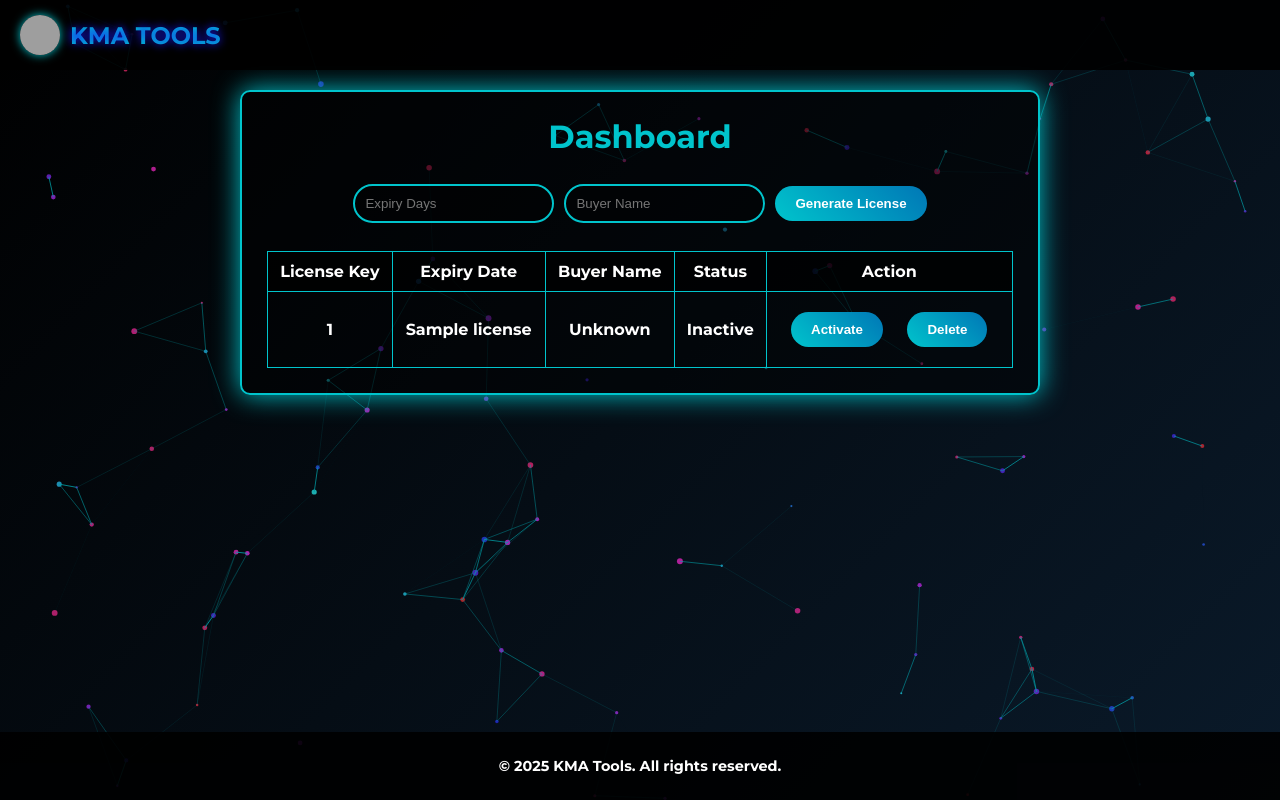
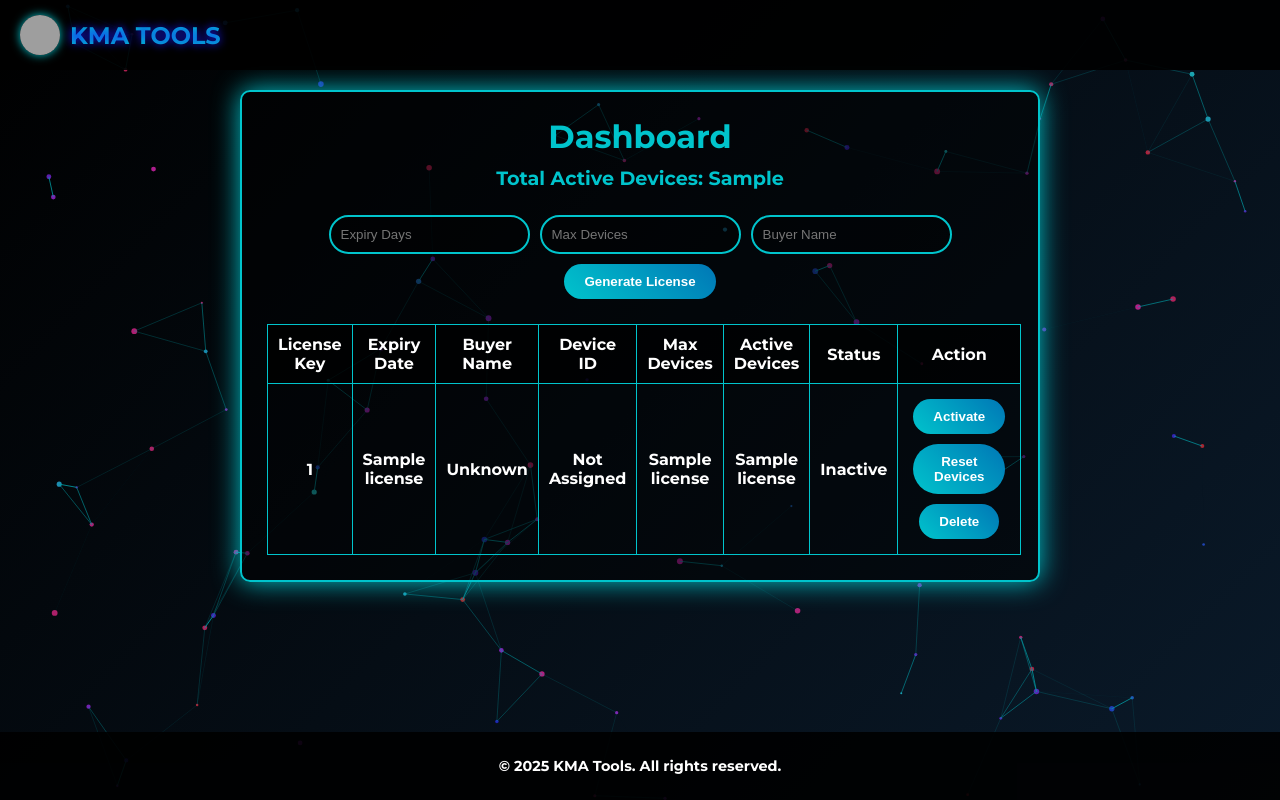
Before and after one commit to amirkma/license-panel, a Flask app: template templates/dashboard.html in a window 1280 px wide. Run offline with Flask 3, Linux system fonts and the light colour scheme; the template is opened without the code that fills it: most values are stand-ins (such as "Sample title", 1, 10 or a date in 2020); some libraries are stand-ins or nearby versions; grey boxes are pictures that could not be loaded.

Commit message:
Update dashboard.html

```diff
--- a/templates/dashboard.html
+++ b/templates/dashboard.html
@@ -48,12 +48,13 @@
             100% { box-shadow: 0 0 10px #00c4cc; }
         }
         .main-text { font-size: 2em; font-weight: bold; margin: 0; background: #00c4cc; -webkit-background-clip: text; background-clip: text; color: transparent; }
+        .summary { font-size: 1.2em; margin: 10px 0; background: #00c4cc; -webkit-background-clip: text; background-clip: text; color: transparent; }
         table { width: 100%; border-collapse: collapse; margin-top: 20px; }
         th, td { border: 1px solid #00c4cc; padding: 10px; text-align: center; }
         th { background-color: rgba(0, 0, 0, 0.7); }
-        .form-group { margin: 20px 0; display: flex; align-items: center; justify-content: center; }
-        .form-group input { padding: 10px; margin-left: 10px; border: 2px solid #00c4cc; border-radius: 25px; background: rgba(0, 0, 0, 0.3); color: #fff; }
-        .action-btn { background: linear-gradient(45deg, #00c4cc, #0077b6); color: #fff; padding: 10px 20px; border: none; border-radius: 25px; text-decoration: none; margin: 10px; font-weight: bold; cursor: pointer; transition: transform 0.3s ease, box-shadow 0.3s ease; }
+        .form-group { margin: 20px 0; display: flex; align-items: center; justify-content: center; flex-wrap: wrap; }
+        .form-group input { padding: 10px; margin: 5px; border: 2px solid #00c4cc; border-radius: 25px; background: rgba(0, 0, 0, 0.3); color: #fff; }
+        .action-btn { background: linear-gradient(45deg, #00c4cc, #0077b6); color: #fff; padding: 10px 20px; border: none; border-radius: 25px; text-decoration: none; margin: 5px; font-weight: bold; cursor: pointer; transition: transform 0.3s ease, box-shadow 0.3s ease; }
         .action-btn:hover { transform: scale(1.05); box-shadow: 0 0 15px #00c4cc; }
         .footer { background-color: rgba(0, 0, 0, 0.9); padding: 20px; text-align: center; width: 100%; margin-top: auto; }
         .footer p { margin: 5px 0; font-size: 0.9em; }
@@ -70,8 +71,12 @@
     <main class="main-content">
         <div class="custom-frame">
             <h1 class="main-text">Dashboard</h1>
+            <div class="summary">
+                Total Active Devices: {{ active_devices }}
+            </div>
             <form method="post" class="form-group">
                 <input type="number" name="expiry_days" placeholder="Expiry Days" required>
+                <input type="number" name="max_devices" placeholder="Max Devices" required min="1">
                 <input type="text" name="buyer_name" placeholder="Buyer Name" required>
                 <button type="submit" name="generate" class="action-btn">Generate License</button>
             </form>
@@ -80,6 +85,9 @@
                     <th>License Key</th>
                     <th>Expiry Date</th>
                     <th>Buyer Name</th>
+                    <th>Device ID</th>
+                    <th>Max Devices</th>
+                    <th>Active Devices</th>
                     <th>Status</th>
                     <th>Action</th>
                 </tr>
@@ -88,11 +96,18 @@
                     <td>{{ license[0] }}</td>
                     <td>{{ license[1] }}</td>
                     <td>{{ license[3] if license[3] else 'Unknown' }}</td>
+                    <td>{{ license[4] if license[4] else 'Not Assigned' }}</td>
+                    <td>{{ license[5] }}</td>
+                    <td>{{ license[6] }}</td>
                     <td>{{ 'Active' if license[2] else 'Inactive' }}</td>
                     <td>
                         <form method="post" style="display:inline;">
                             <input type="hidden" name="license_key" value="{{ license[0] }}">
                             <button type="submit" name="toggle_active" class="action-btn">{{ 'Deactivate' if license[2] else 'Activate' }}</button>
+                        </form>
+                        <form method="post" style="display:inline;">
+                            <input type="hidden" name="license_key" value="{{ license[0] }}">
+                            <button type="submit" name="reset_devices" class="action-btn">Reset Devices</button>
                         </form>
                         <form method="post" style="display:inline;">
                             <input type="hidden" name="license_key" value="{{ license[0] }}">
@@ -156,3 +171,5 @@
             connectParticles(); requestAnimationFrame(animate);
         } animate();
     </script>
+</body>
+</html>
```
